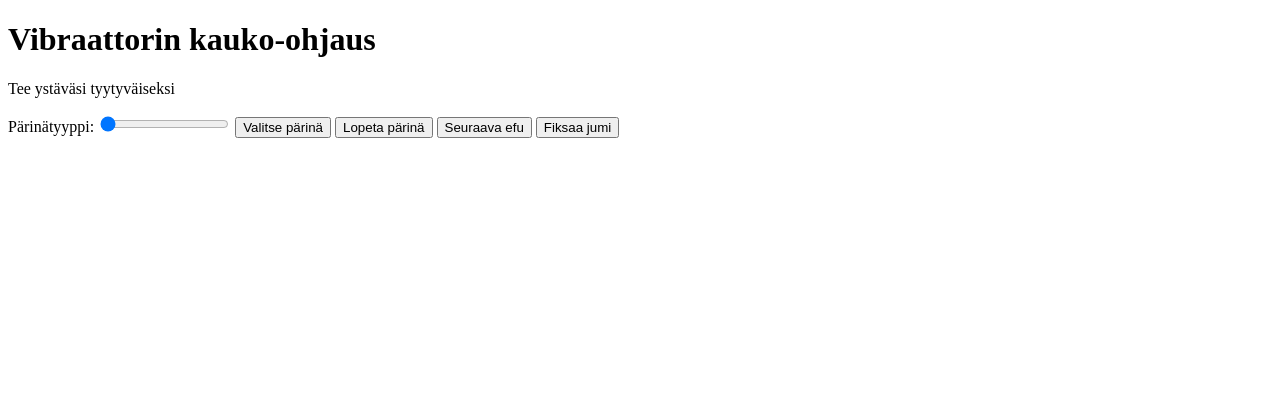
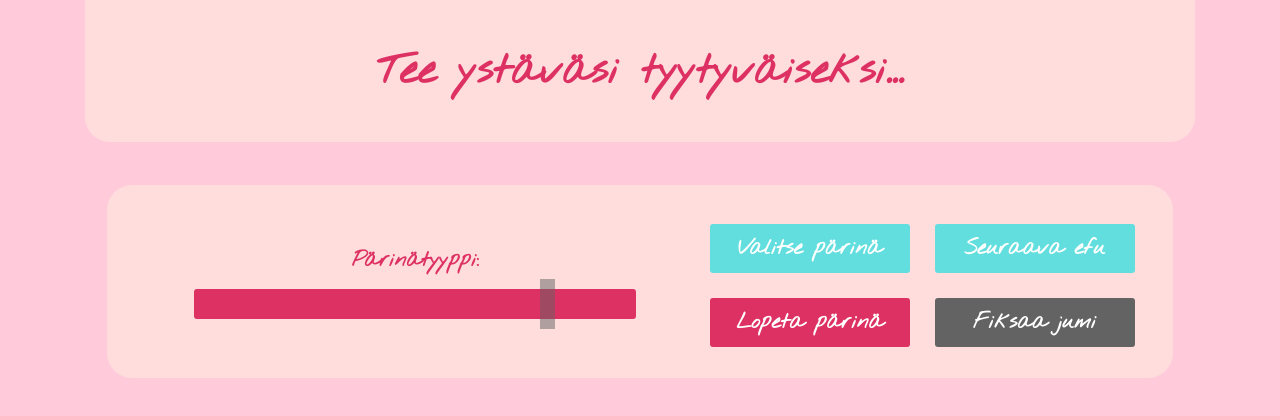
Before and after one commit to zouppen/sextoy, a plain HTML site: page data/index.html in a window 1280 px wide. Drawn offline with Linux system fonts and the light colour scheme.

Commit message:
Nice partycoded CSS style by Yaamboo

```diff
--- a/data/index.html
+++ b/data/index.html
@@ -9,7 +9,108 @@
         <title>Vibraattorin kauko-ohjaus</title>
         <meta name="description" content="">
         <meta name="viewport" content="width=device-width, initial-scale=1">
+        <link href="main.css" rel="stylesheet" type="text/css">
         <script src="main.js"></script>
+        <link href='http://fonts.googleapis.com/css?family=Nothing+You+Could+Do' rel='stylesheet' type='text/css'>
+        <style type="text/css">
+        body {
+        	background-color: #FFCBDB;
+        	color: #DE3163;
+        	font-family: 'Nothing You Could Do', cursive;
+        	font-weight: bold;
+			font-size: 16pt;
+			text-align: center;
+
+			margin: 0;
+        }
+
+        div#content {
+        	background-color: #fdd;
+        	color: #DE3163;
+        	width: 80%;
+        	margin: 2em auto;
+        	padding: 1em;
+        	-webkit-border-radius: 25px;
+			-moz-border-radius: 25px;
+			border-radius: 25px;
+			vertical-align: middle;
+			overflow: hidden;
+			height: 150px;
+        }
+
+        h1 {
+        	font-family: 'Nothing You Could Do', cursive;
+        	color: #DE3163;
+        	font-size: 32pt;
+        	background-color: #fdd;
+        	-webkit-border-bottom-right-radius: 25px;
+			-webkit-border-bottom-left-radius: 25px;
+			-moz-border-radius-bottomright: 25px;
+			-moz-border-radius-bottomleft: 25px;
+			border-bottom-right-radius: 25px;
+			border-bottom-left-radius: 25px;
+			width: 80%;
+        	margin: 0 auto;
+        	padding: 1em;
+        }
+
+        input {
+        	background-color: #DE3163;
+        	color: #fff;
+        	font-family: 'Nothing You Could Do', cursive;
+        	font-weight: bold;
+        	font-size: 16pt;
+        	border: 0;/*1px #fff solid;*/
+        	padding: 0.5em;
+        	margin: 0.3em;
+        	-webkit-border-radius: 3px;
+			-moz-border-radius: 3px;
+			border-radius: 3px;
+			width: 200px;
+        }
+
+        input[type=range] {
+			-webkit-appearance: none;
+			background-color: #DE3163;
+			width: 80%;
+			height: 30px;
+			padding: 0;
+			vertical-align: middle;
+			margin-top: 15px;
+		}
+
+		input[type="range"]::-webkit-slider-thumb {
+			 -webkit-appearance: none;
+			background-color: #636363;
+			opacity: 0.5;
+			width: 15px;
+			height: 50px;
+		}
+
+        div#napit {
+        	margin-top: 1em;
+        	float: right;
+        	clear: right;
+        	width: 50%;
+        }
+
+        input#btnOn {
+	        background-color: #63DEDE;
+        }
+
+        input#btnOff {
+
+        }
+
+        input#btnNext {
+	        background-color: #63DEDE;
+        }
+
+        input#btnReset {
+        	background-color: #636363;
+        }
+
+        </style>
 
         <!-- Place favicon.ico and apple-touch-icon.png in the root directory -->
     </head>
@@ -18,17 +119,20 @@
             <p class="browsehappy">You are using an <strong>outdated</strong> browser. Please <a href="http://browsehappy.com/">upgrade your browser</a> to improve your experience.</p>
         <![endif]-->
 
-        <!-- Add your site or application content here -->
-	<h1>Vibraattorin kauko-ohjaus</h1>
-        <p>Tee ystäväsi tyytyväiseksi</p>
+	<h1>Tee ystäväsi tyytyväiseksi...</h1>
+	<div id="content">
+		<table border="0" cellspacing="10" style="height: 100%;">
+		<tr><td rowspan="2" style="width: 100%; vertical-align: middle;">
+			<label for="effect">Pärinätyyppi: </label><br />
+			<input id="effect" name="effect" min="0" max="37" value="30" type="range">
+		</td>
+		<td>	<input onclick="on()" value="Valitse pärinä" type="submit" id="btnOn"></td>
+		<td>	<input onclick="next()" value="Seuraava efu" type="submit" id="btnNext"></td></tr>
+		<tr><td>	<input onclick="off()" value="Lopeta pärinä" type="submit" id="btnOff"></td>
+		<td>	<input onclick="reset()" value="Fiksaa jumi" type="submit" id="btnReset"></td>
+		</tr>
 
-	<label for="effect">Pärinätyyppi: </label>
-	<input id="effect" name="effect" type="range" min="0" max="37" value="0">
-
-	<input onclick="on()" type="submit" value="Valitse pärinä" />
-	<input onclick="off()" type="submit" value="Lopeta pärinä" />
-	<input onclick="next()" type="submit" value="Seuraava efu" />
-	<input onclick="reset()" type="submit" value="Fiksaa jumi" />
+	</div>
 
     </body>
 </html>
--- /dev/null
+++ b/data/main.css
@@ -0,0 +1,6 @@
+@font-face {
+    font-family: 'Nothing You Could Do';
+    font-style: normal;
+    font-weight: 400;
+    src: local('Nothing You Could Do'), local('NothingYouCouldDo'), url(https://themes.googleusercontent.com/static/fonts/nothingyoucoulddo/v4/jpk1K3jbJoyoK0XKaSyQAZsYoLsUhJo8DEpooYVMXYU.woff) format('woff');
+}
```
Also changed, not shown: 1 other file.
